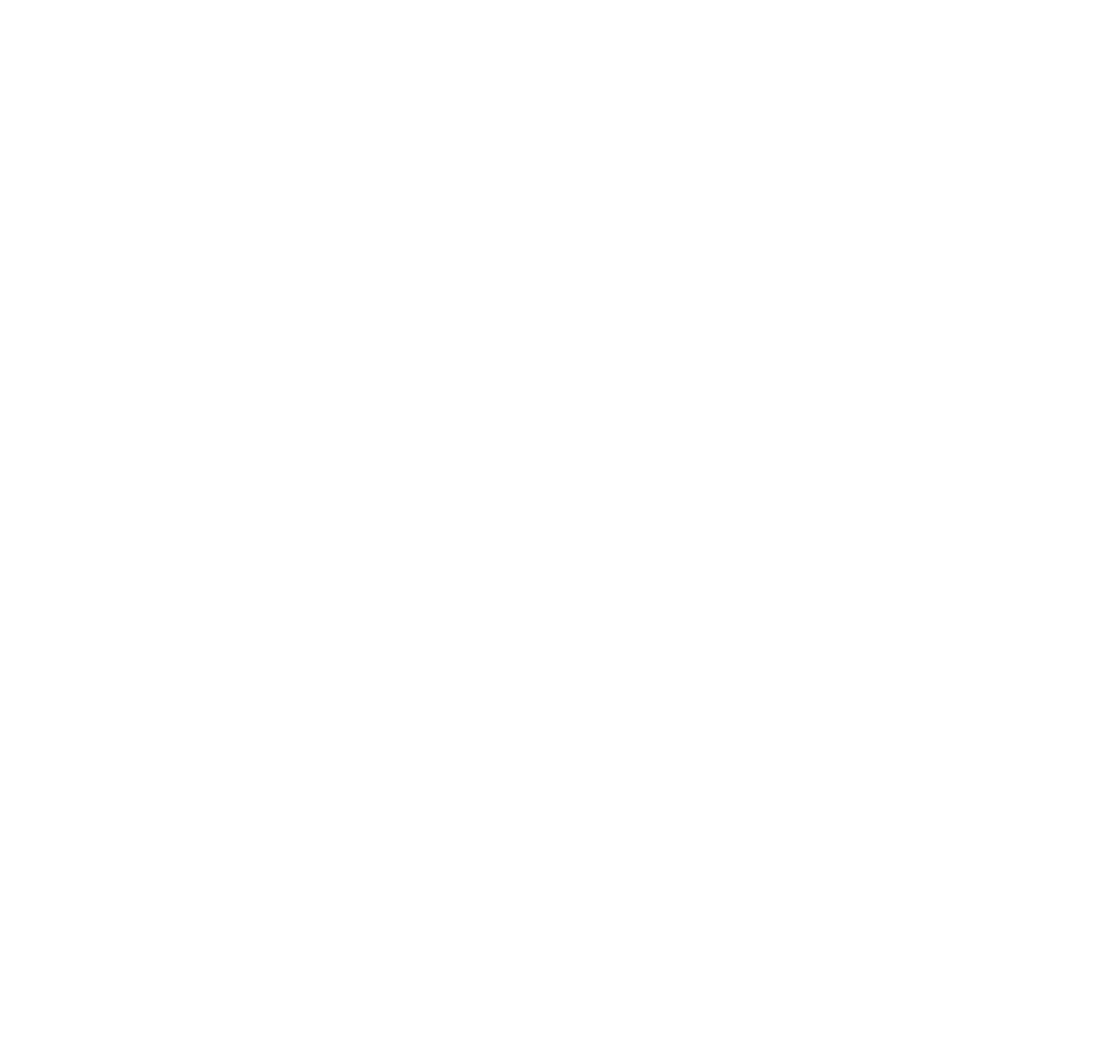
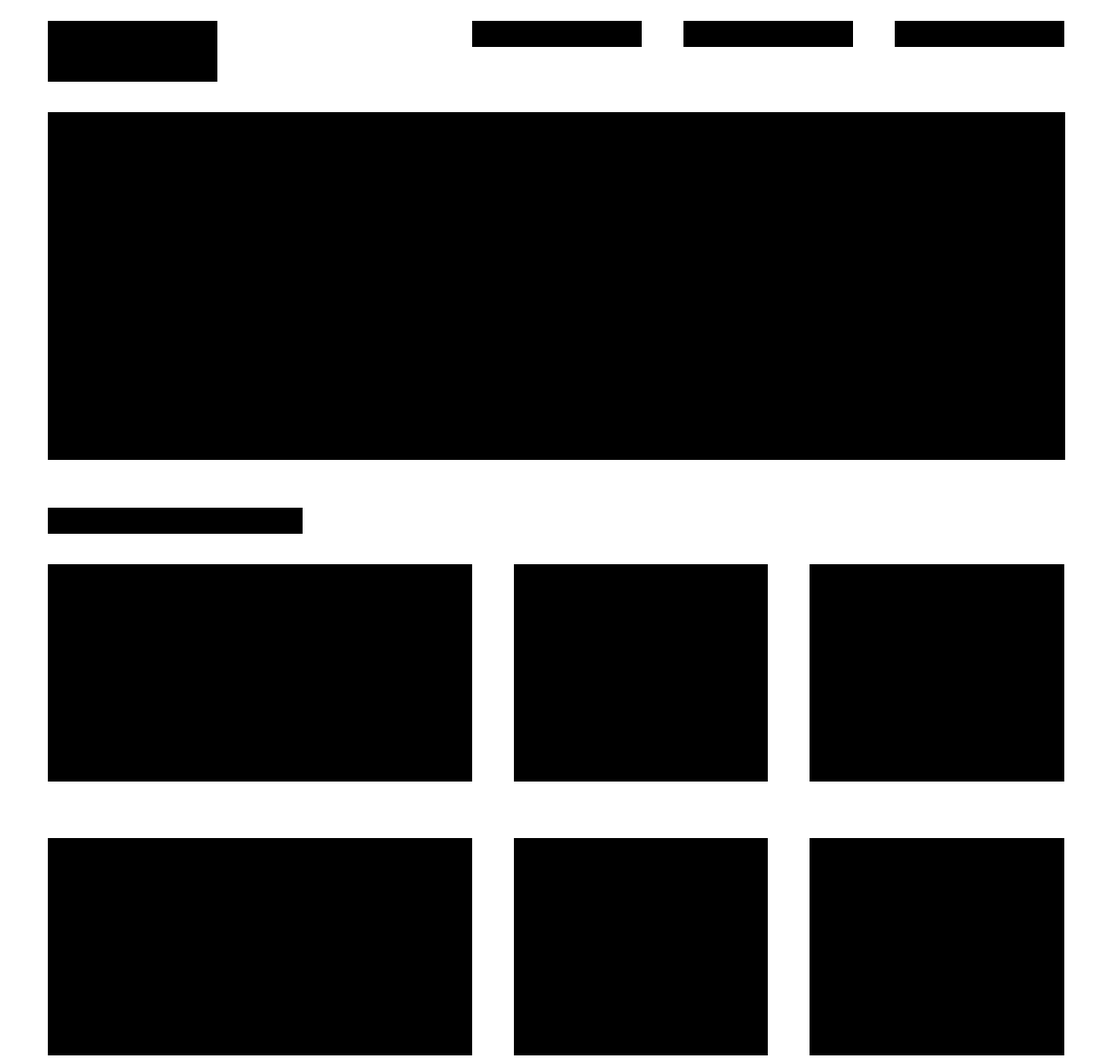
Before and after one commit to pratimasakinala/day04-take-home, a plain HTML site: page index.html in a window 1280 px wide. Shown: the whole page at 87% size. Before the commit the page ends 800 px from the top, so only its background shows below. Drawn offline with nearby package versions, Linux system fonts and the light colour scheme.

Commit message:
creates layout

```diff
--- a/css/style.css
+++ b/css/style.css
@@ -0,0 +1,39 @@
+.black {
+  background-color: black;
+}
+
+.small {
+  height: 30px;
+}
+
+.medium {
+  height: 70px;
+}
+
+.large {
+  height: 250px;
+}
+
+.extra-large {
+  height: 400px;
+}
+
+.buffer {
+  margin-right: 48px;
+}
+
+.top-buffer {
+  margin-top: 24px;
+}
+
+.small-buffer {
+  margin-bottom: 35px;
+}
+
+.medium-buffer {
+  margin-bottom: 55px;
+}
+
+.large-buffer {
+  margin-bottom: 65px;
+}
--- a/index.html
+++ b/index.html
@@ -10,6 +10,31 @@
 </head>
 <body>
 
+  <div class="container">
+    <div class="row top-buffer small-buffer">
+      <div class="col-sm-2 black medium"></div>
+      <div class="col-sm-2 col-sm-offset-3 black small buffer"></div>
+      <div class="col-sm-2 black small buffer"></div>
+      <div class="col-sm-2 black small"></div>
+    </div>
+    <div class="row medium-buffer">
+      <div class="col-sm-12 black extra-large"></div>
+    </div>
+    <div class="row small-buffer">
+      <div class="col-sm-3 black small"></div>
+    </div>
+    <div class="row large-buffer">
+      <div class="col-sm-5 black large buffer"></div>
+      <div class="col-sm-3 black large buffer"></div>
+      <div class="col-sm-3 black large"></div>
+    </div>
+    <div class="row large-buffer">
+      <div class="col-sm-5 black large buffer"></div>
+      <div class="col-sm-3 black large buffer"></div>
+      <div class="col-sm-3 black large"></div>
+    </div>
+  </div>
+
   <script type="text/javascript" src="https://code.jquery.com/jquery-3.2.1.min.js"></script>
   <script type="text/javascript" src="https://maxcdn.bootstrapcdn.com/bootstrap/3.3.7/js/bootstrap.min.js"></script>
 </body>
```
